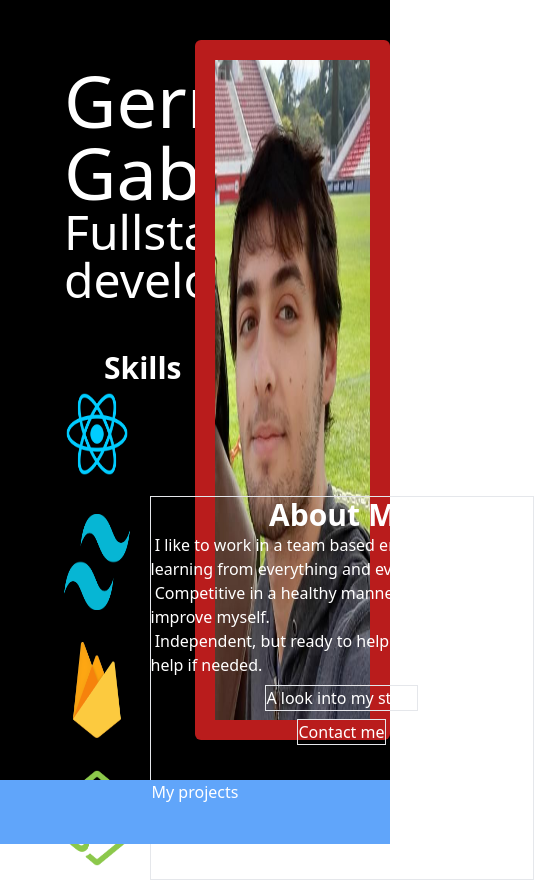
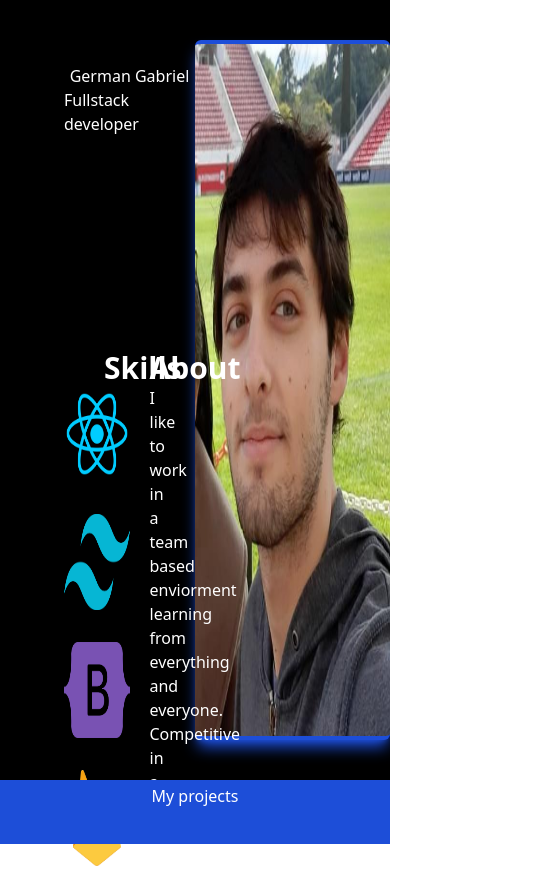
Before and after one commit to GermanGab1781/Portfolio, a React (Create React App) app: page / in a window 390 px wide. Shown: the top 881 px of the page, 554 px wide, since content can reach past the window. Built offline with nearby package versions, Linux system fonts and the light colour scheme.

Commit message:
Improved AboutMe Section, added some media queries, style changes, and overall QOL changes

```diff
--- a/src/App.jsx
+++ b/src/App.jsx
@@ -10,8 +10,10 @@ import Email from "./media/Email.png"
 import GithubContact from "./media/GithubContact.png"
 import Linkedin from "./media/Linkedin.png"
 import Resume from "./media/Resume.png"
+import Bootstrap from "./media/Bootstrap.png"
 import { useState } from "react";
 import SkillsIcon from "./components/SkillsIcon";
+import ContactIcon from "./components/ContactIcon";
 
 function App() {
   const [menu, setMenu] = useState(false)
@@ -30,14 +32,17 @@ function App() {
       {/* Title */}
       <motion.div initial={"nameInitial"} animate={"nameAnimate"} transition={{delay:1,duration:3}} variants={variants} className=" col-start-1 ml-16 mt-16">
           <div className="place-content-evenly flex flex-col">
-            <span className="m-auto text-7xl">German Gabriel</span>
-            <span className="m-auto text-5xl">Fullstack developer</span>
+            <span className="m-auto xl:text-7xl">German Gabriel</span>
+            <span className="m-auto xl:text-5xl">Fullstack developer</span>
           </div>
         </motion.div>
 
         {/* Picture */}
-        <motion.div initial={"elseInitial"} animate={"elseAnimate"} variants={variants} transition={{delay:3.5, duration:0.3}} className=" h-full col-start-2 row-start-1 row-end-3 m-auto mt-10">
-          <img className="bg-red-700 p-5 h-full rounded-md" src={Perfil} alt="German Gabriel"/>
+        <motion.div initial={"elseInitial"} animate={"elseAnimate"} variants={variants} transition={{delay:3.5, duration:0.3}} className="h-full col-start-2 row-start-1 row-end-3 m-auto mt-10">
+
+          <img className=" bg-blue-700 py-1 h-full shadow-lg shadow-blue-700 rounded-md" src={Perfil} alt="German Gabriel"/>
+
+
         </motion.div>
 
       {/* About me */}
@@ -50,6 +55,7 @@ function App() {
           <div className="flex flex-row flex-wrap">
             <SkillsIcon name="React" img={ReactIcon}/>
             <SkillsIcon name="Tailwind Css" img={Tailwind}/>
+            <SkillsIcon name="Bootstrap" img={Bootstrap}/>
             <SkillsIcon name="Firebase" img={Firebase}/>
             <SkillsIcon name="NodeJs" img={Nodejs}/>
             <SkillsIcon name="Git" img={Github}/>
@@ -57,45 +63,41 @@ function App() {
         </motion.div>
 
         {/* Me */}
-        <motion.div className="overflow-hidden h-fit w-fit m-auto flex flex-row p-5">
-          <div className={about === 0 ?"relative border m-auto w-96 h-96":"opacity-0 absolute"}>
-            <span className="text-3xl font-semibold">About Me</span>
+        <motion.div className="h-full w-full  px-5">
+          <span className="text-3xl font-semibold">{about === 0 && "About"}{about === 1 && "My stack"}{about === 2 && "Contact"}</span>
+          <div className={about === 0 ?"relative  m-auto xl:h-48 xl":"opacity-0 absolute invisible"}>
             <div className="flex flex-col text-start">
-              <span>&nbsp;I like to work in a team based enviorment learning from everything and everyone.</span>
-              <span>&nbsp;Competitive in a healthy manner pushing to improve myself.</span>
-              <span>&nbsp;Independent, but ready to help others and ask for help if needed.</span>
-              <button className="border w-fit m-auto mt-2" onClick={()=>setAbout(1)}>A look into my stack</button>
-              <button className="border w-fit m-auto mt-2" onClick={()=>setAbout(2)}>Contact me</button>
+              <span>I like to work in a team based enviorment learning from everything and everyone.</span>
+              <span>Competitive in a healthy manner pushing to improve myself.</span>
+              <span>Independent, but ready to help others and ask for help if needed.</span>
             </div>
           </div>
 
-          <div className={about === 1 ?"relative border m-auto w-96 h-96":"opacity-0 absolute invisible"}>
-            <span className="text-3xl font-semibold">My Stack</span>
+          <div className={about === 1 ?"relative  m-auto xl:h-48 xl ":"opacity-0 absolute invisible"}>
             <div className="flex flex-col text-start">
-              <span>&nbsp;Capable understanding of programming techniques and common logics.</span>
-              <span>&nbsp;Advanced english, writing, speaking, etc.</span>
-              <span>&nbsp;Clever usage of languages and libraries documentations.</span>
-              <button className="border w-fit m-auto mt-2" onClick={()=>setAbout(0)}>About me</button>
-              <button className="border w-fit m-auto mt-2" onClick={()=>setAbout(2)}>Contact me</button>
+              <span>Capable understanding of programming techniques and common logics.</span>
+              <span>Advanced english, writing, speaking, etc.</span>
+              <span>Clever usage of languages and libraries documentations.</span>
             </div>
           </div>
 
-          <div className={about === 2 ?"relative border m-auto w-96 h-96":"opacity-0 absolute invisible"}>
-            <span className="text-3xl font-semibold">Contact</span>
-            <div className="flex flex-col text-start">
+          <div className={about === 2 ?"relative  m-auto xl:h-48 xl ":"opacity-0 absolute invisible"}>
+            <div className="flex flex-col text-start m-auto">
               <div className="flex flex-row flex-wrap">
-                <SkillsIcon name="Github" img={GithubContact} />
-                <SkillsIcon name="Resume" img={Resume} />
-                <SkillsIcon name="Email" img={Email} />
-                <SkillsIcon name="Linkedin" img={Linkedin} />
+                <ContactIcon name="Github" img={GithubContact} />
+                <ContactIcon name="Resume" img={Resume} />
+                <ContactIcon name="Email" img={Email} />
+                <ContactIcon name="Linkedin" img={Linkedin} />
               </div>
-
-              <button className="border w-fit m-auto mt-2" onClick={()=>setAbout(0)}>About me</button>
-              <button className="border w-fit m-auto mt-2" onClick={()=>setAbout(1)}>A look into my stack</button>
+              <span>fill out form</span>
             </div>
           </div>
 
-
+          <div className="flex">
+            <button className={about === 0 ?"border pointer-events-none border-blue-700 rounded-md p-1 w-fit m-auto mt-2 text-slate-500":"border border-blue-400 rounded-md p-1 transition-all hover:border-blue-500 hover:text-slate-300 w-fit m-auto mt-2"} onClick={()=>setAbout(0)}>About me</button>
+            <button className={about === 1 ?"border pointer-events-none border-blue-700 rounded-md p-1 w-fit m-auto mt-2 text-slate-500":"border border-blue-400 rounded-md p-1 transition-all hover:border-blue-500 hover:text-slate-300 w-fit m-auto mt-2"} onClick={()=>setAbout(1)}>My stack</button>
+            <button className={about === 2 ?"border pointer-events-none border-blue-700 rounded-md p-1 w-fit m-auto mt-2 text-slate-500":"border border-blue-400 rounded-md p-1 transition-all hover:border-blue-500 hover:text-slate-300 w-fit m-auto mt-2"} onClick={()=>setAbout(2)}>Contact me</button>
+          </div>
         </motion.div>
 
       </motion.div>
--- /dev/null
+++ b/src/components/ContactIcon.jsx
@@ -0,0 +1,12 @@
+import React from 'react';
+
+const ContactIcon = ({img,link,name}) => {
+  return (
+    <a href={link} className="relative m-auto group mb-8">
+      <img className="h-16 w-16 group-hover:scale-110 transition-all duration-300 " src={img} alt="React Icon"/>
+      <span className="absolute opacity-0 group-hover:opacity-100 transition-all duration-300 delay-100 text-xl -bottom-8 left-1/2 -translate-x-1/2 whitespace-nowrap text-white">{name}</span>
+    </a>
+  );
+}
+
+export default ContactIcon;
--- a/src/components/ProjectItem.jsx
+++ b/src/components/ProjectItem.jsx
@@ -1,15 +1,25 @@
 import { motion } from 'framer-motion';
 import React from 'react'
 
-export default function ProjectItem({name,img,url}) {
+export default function ProjectItem({name,img,urlPage,urlCode,languages}) {
   const variants = {
     open: { y: 0, opacity: 1},
     closed: { y: 50, opacity: 0}};
   return (
-    <motion.li variants={variants} transition={{duration:0.3}} className='flex flex-col border border-red-500'>
-      <motion.img className='xl:h-32 xl:w-56 h-32 w-56' src={img} alt="bruh"/>
-      <span className='text-white text-3xl'>{name}</span>
-      <a className='text-white text-4xl' href={url} target="_blank" rel="noreferrer">See</a>
+    <motion.li variants={variants} transition={{duration:0.3}} className='flex flex-col w-64 gap-2 cursor-default '>
+      <img className='xl:w-64 xl:h-40' src={img} alt="bruh"/>
+      <span className='text-blue-500 text-3xl'>{name}</span>
+      <div className='flex flex-row gap-x-2'>
+        <a className='text-white text-xl border rounded-sm hover:border-blue-500 hover:text-slate-400 p-1 w-1/2 transition-all' href={urlPage} target="_blank" rel="noreferrer">View</a>
+        <a className='text-white text-xl border rounded-sm hover:border-blue-500 hover:text-slate-400 p-1 w-1/2 transition-all' href={urlCode} target="_blank" rel="noreferrer">Code</a>
+      </div>
+      <div className='flex flex-wrap gap-x-2 m-auto'>
+        {languages.map((language,index)=>{
+          return(
+            <span className='m-auto underline hover:no-underline transition-all delay-75' key={index}>{language}</span>
+          )
+        })}
+      </div>
     </motion.li>
   )
 }
--- a/src/components/Projects.jsx
+++ b/src/components/Projects.jsx
@@ -12,7 +12,7 @@ export default function Projects() {
     <motion.ul variants={variants} className='flex flex-row flex-wrap mt-16 w-screen place-content-evenly'>
       {projectsData.map((project, index) =>{
         return(
-          <ProjectItem key={index} name={project.name} img={project.img} url={project.url}/>
+          <ProjectItem key={index} name={project.name} img={project.img} urlPage={project.urlPage} urlCode={project.urlCode} languages={project.languages}/>
         )
       })}
     </motion.ul>
--- a/src/components/SliderMenu.jsx
+++ b/src/components/SliderMenu.jsx
@@ -15,9 +15,9 @@ export default function SliderMenu({handleClose , state}) {
   return (
     <motion.div initial={"elseInitial"} animate={"elseAnimate"} variants={variants} transition={{delay:3, duration:0.3}} className={state
       ?"fixed bottom-0 w-screen h-screen text-center bg-black transition-all ease-in-out duration-1000"
-      :"fixed bottom-0 w-screen h-16 text-center bg-blue-400 transition-all ease-in-out duration-1000"
+      :"fixed bottom-0 w-screen h-16 text-center bg-blue-700 transition-all ease-in-out duration-1000"
     }>
-      <button className='' onClick={handleClose}>{state ?"Go back"  :"My projects" }</button>
+      <button className='xl:text-3xl xl:mt-2 p-1' onClick={handleClose}>{state ? "Go back"  :"My projects" }</button>
       <motion.div className='mt-10' animate={state ? "open" : "closed"} variants={variants}>
         <Projects/>
       </motion.div>
--- a/src/data/projectsData.js
+++ b/src/data/projectsData.js
@@ -1,23 +1,17 @@
 export const projectsData =[
   {
-    name:"1",
+    name:"Alwatoba",
     img:require("../media/ProjectAlwatoba.png"),
-    url:"https://alwatoba-store.web.app/"
+    urlPage:"https://alwatoba-store.web.app/",
+    urlCode:"https://github.com/GermanGab1781/Alwatoba",
+    languages:["React","Tailwind Css","Firebase","Firebase Auth","Framer Motion","React-router-V6"]
   },
   {
-    name:"2",
-    img:require("../media/ReactIcon.png"),
-    url:"https://alwatoba-store.web.app/"
-  },
-  {
-    name:"3",
-    img:require("../media/Tailwind.png"),
-    url:"https://alwatoba-store.web.app/"
-  },
-  {
-    name:"4",
-    img:require("../media/NodeJs.png"),
-    url:"https://alwatoba-store.web.app/"
-  },
+    name:"Budgets App",
+    img:require("../media/ProjectBudgets.png"),
+    urlPage:"https://germangab1781.github.io/budgets",
+    urlCode:"https://github.com/GermanGab1781/budgets",
+    languages:["React","UseContext","Local Storage","Bootstrap","CRUD"]
+  }
 
 ]
```
Also changed, not shown: src/media/Bootstrap.png (added), src/media/ProjectBudgets.png (added).
